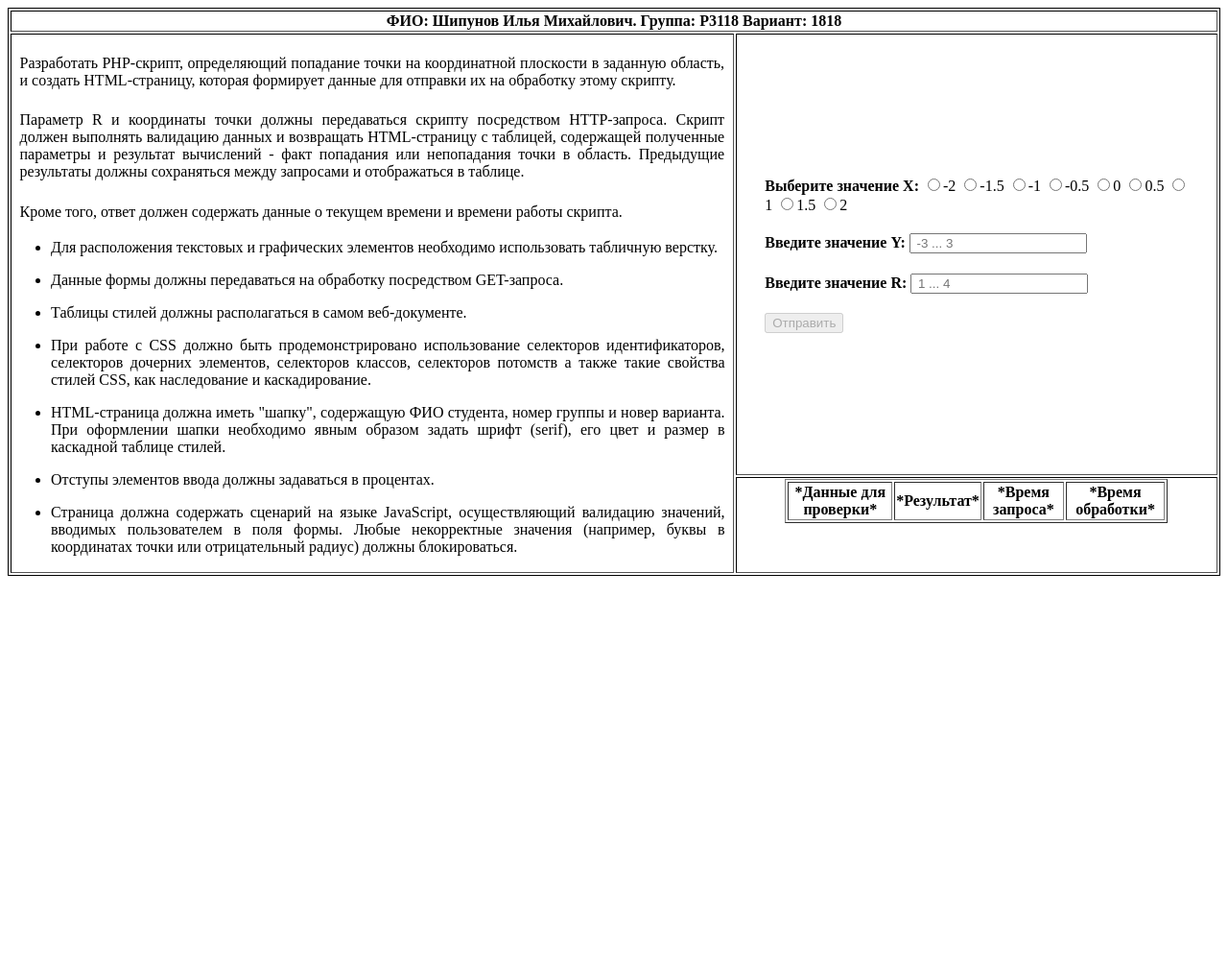
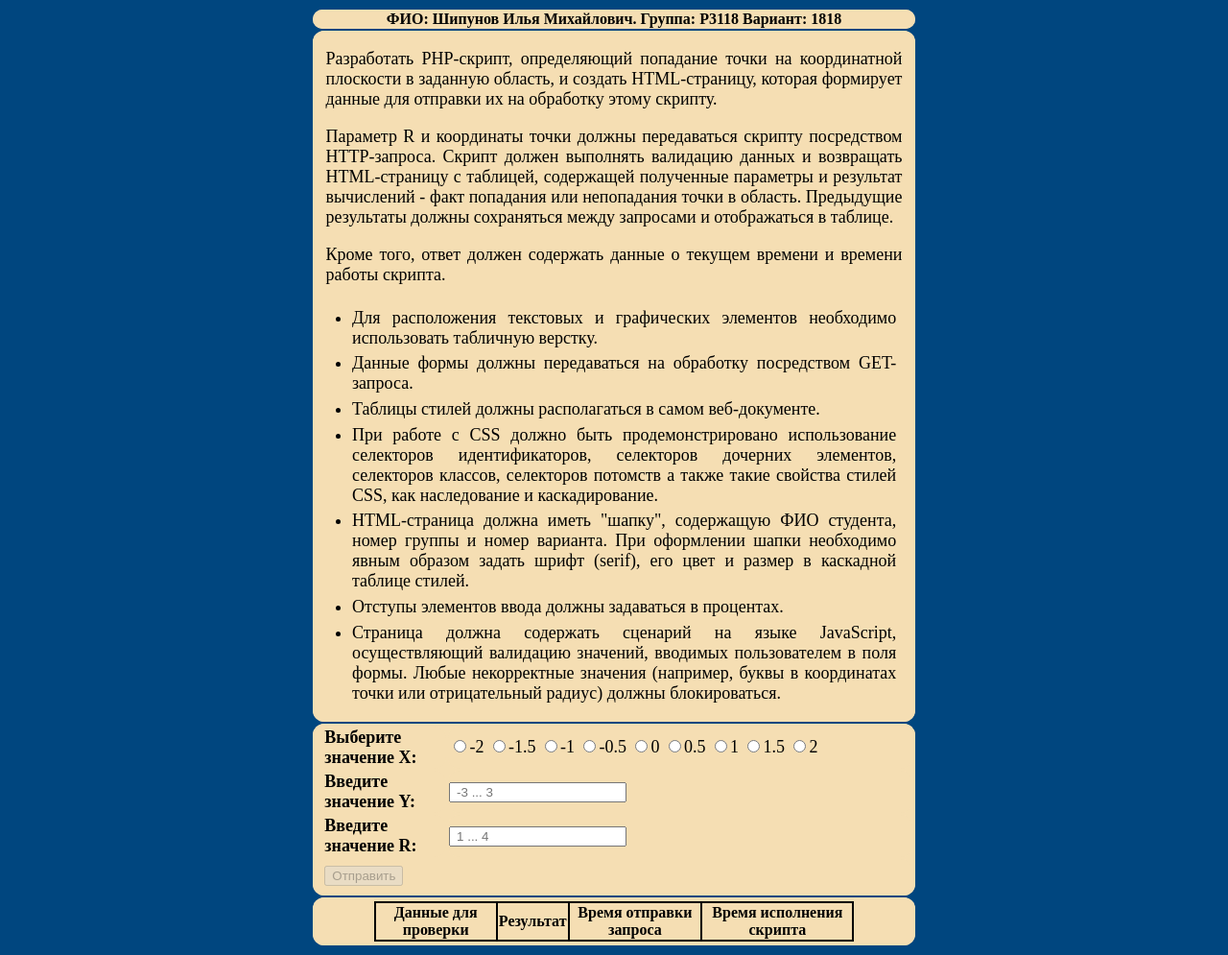
Before and after one commit to ShipIM/ITMO_3_SEMESTER, a PHP site: page / in a window 1280 px wide. Shown: the whole page at 96% size. Before the commit the page ends 600 px from the top, so only its background shows below. Run offline with PHP 8.4, Linux system fonts and the light colour scheme; lists and menus that the app fills with data are empty.

Commit message:
FirstLabUpdate

```diff
--- a/web/WebFirstLab/index.html
+++ b/web/WebFirstLab/index.html
@@ -1,45 +1,73 @@
 <!DOCTYPE html>
-<html>
+<html lang="rus">
 <head>
-    <meta charset='utf-8'>
+    <meta charset="UTF-8">
     <title>FirstLab</title>
     <script src="https://code.jquery.com/jquery-3.5.1.min.js"></script>
     <script src="js/check.js"></script>
     <script src="js/ajax.js"></script>
     <style>
-        p {
-            text-align: justify;
-            padding: 0.5% 1% 0.5% 1%;
+        body {
+            background-color: #00467F;
+            font-size: large;
         }
 
-        li > p {
-            padding: 0 1% 0 0%;
-        }
         table {
+            margin: auto;
             width: 100%;
-            height: auto;
         }
 
-        .layout {
-            border: 1px solid black
+        #frame {
+            width: 50%;
+            height: auto;
+            text-align: justify;
         }
 
-        .content_table_container {
-            vertical-align: top;
+        #header {
+            color: black;
+            font-size: medium;
+            font-family: serif;
+            text-align: center;
         }
 
-        .content_table {
-            width: 80%;
-            margin: auto;
+        .label {
+            padding-left: 1.5%;
         }
 
-        .input {
-            text-align: justify;
-            padding: 1% 2% 1% 2%;
+        .input tr {
+            height: 35px;
         }
 
-        .input > label {
+        .input td {
             padding-right: 1%;
+        }
+
+        td p {
+            padding-left: 2%;
+            padding-right: 2%;
+        }
+
+        ul {
+            padding-right: 3%;
+        }
+
+        li {
+            padding-top: 1%;
+        }
+
+        #content_table_container > table {
+            font-size: medium;
+            border-collapse: collapse;
+            border: 2px solid black;
+            width: 80%;
+            height: auto;
+            text-align: center;
+            margin-top: 0.5%;
+            margin-bottom: 0.5%;
+        }
+
+        #content_table_container > table td, #content_table_container > table th {
+            border: 2px solid black;
         }
 
         .error {
@@ -47,37 +75,44 @@
             font-size: medium;
             padding-left: 3%;
             padding-right: 3%;
-            text-align: justify;
             font-family: 'Times New Roman', Times, serif;
+        }
+
+        tr, td, th {
+            border-radius: 12px;
+            background-color: wheat;
         }
     </style>
 </head>
 <body>
-    <table class = "layout" border="1">
-        <col width = "60%">
-        <col width = "40%">
+    <table id="frame">
         <tr>
-            <th colspan="2">ФИО: Шипунов Илья Михайлович. Группа: P3118 Вариант: 1818</th>
+            <th id="header"><b>ФИО: Шипунов Илья Михайлович. Группа: P3118 Вариант: 1818</b></th>
         </tr>
         <tr>
-            <td rowspan = "2">
+            <td>
                 <p>Разработать PHP-скрипт, определяющий попадание точки на координатной плоскости в заданную область, и создать HTML-страницу, которая формирует данные для отправки их на обработку этому скрипту.</p>
                 <p>Параметр R и координаты точки должны передаваться скрипту посредством HTTP-запроса. Скрипт должен выполнять валидацию данных и возвращать HTML-страницу с таблицей, содержащей полученные параметры и результат вычислений - факт попадания или непопадания точки в область. Предыдущие результаты должны сохраняться между запросами и отображаться в таблице.</p>
                 <p>Кроме того, ответ должен содержать данные о текущем времени и времени работы скрипта.</p>
                 <ul>
-                    <li><p>Для расположения текстовых и графических элементов необходимо использовать табличную верстку.</p></li>
-                    <li><p>Данные формы должны передаваться на обработку посредством GET-запроса.</p></li>
-                    <li><p>Таблицы стилей должны располагаться в самом веб-документе.</p></li>
-                    <li><p>При работе с CSS должно быть продемонстрировано использование селекторов идентификаторов, селекторов дочерних элементов, селекторов классов, селекторов потомств а также такие свойства стилей CSS, как наследование и каскадирование.</p></li>
-                    <li><p>HTML-страница должна иметь "шапку", содержащую ФИО студента, номер группы и новер варианта. При оформлении шапки необходимо явным образом задать шрифт (serif), его цвет и размер в каскадной таблице стилей.</p></li>
-                    <li><p>Отступы элементов ввода должны задаваться в процентах.</p></li>
-                    <li><p>Страница должна содержать сценарий на языке JavaScript, осуществляющий валидацию значений, вводимых пользователем в поля формы. Любые некорректные значения (например, буквы в координатах точки или отрицательный радиус) должны блокироваться.</p></li>
+                    <li><span>Для расположения текстовых и графических элементов необходимо использовать табличную верстку.</span></li>
+                    <li><span>Данные формы должны передаваться на обработку посредством GET-запроса.</span></li>
+                    <li><span>Таблицы стилей должны располагаться в самом веб-документе.</span></li>
+                    <li><span>При работе с CSS должно быть продемонстрировано использование селекторов идентификаторов, селекторов дочерних элементов, селекторов классов, селекторов потомств а также такие свойства стилей CSS, как наследование и каскадирование.</span></li>
+                    <li><span>HTML-страница должна иметь "шапку", содержащую ФИО студента, номер группы и номер варианта. При оформлении шапки необходимо явным образом задать шрифт (serif), его цвет и размер в каскадной таблице стилей.</span></li>
+                    <li><span>Отступы элементов ввода должны задаваться в процентах.</span></li>
+                    <li><span>Страница должна содержать сценарий на языке JavaScript, осуществляющий валидацию значений, вводимых пользователем в поля формы. Любые некорректные значения (например, буквы в координатах точки или отрицательный радиус) должны блокироваться.</span></li>
                 </ul>
             </td>
-            <td class="input">
+        </tr>
+        <tr>
             <form>
-                    <p>
-                        <label for="first_in_a_row"><b>Выберите значение X:</b></label>
+                <td>
+                    <table class="input">
+                        <col width="22%">
+                        <tr>
+                            <td class="label"><label for="first_in_a_row"><b>Выберите значение X:</b></label></td>
+                            <td>
                                 <input type="radio" name = "x" value="-2" id="first_in_a_row">-2</input>
                                 <input type="radio" name = "x" value="-1.5">-1.5</input>
                                 <input type="radio" name = "x" value="-1">-1</input>
@@ -87,29 +122,31 @@
                                 <input type="radio" name = "x" value="1">1</input>
                                 <input type="radio" name = "x" value="1.5">1.5</input>
                                 <input type="radio" name = "x" value="2">2</input>
-                    </p>
-                    <p>
-                        <label for="y_input"><b>Введите значение Y:</b></label>
-                        <input type="text" name="y" placeholder=" -3 ... 3" id="y_input">
-                    </p>
-                    <p>
-                        <label for="r_input"><b>Введите значение R:</b></label>
-                        <input type="text" name="r" placeholder=" 1 ... 4" id="r_input">
-                    </p>
-                    <p>
-                        <input type="button" disabled value="Отправить">
-                    </p>
-                </form>
                             </td>
                         </tr>
                         <tr>
-            <td class = "content_table_container">
-                <table border = "1" class = "content_table">
+                            <td class="label"><label for="y_input"><b>Введите значение Y:</b></label></td>
+                            <td><input type="text" name="y" placeholder=" -3 ... 3" id="y_input"></td>
+                        </tr>
                         <tr>
-                        <th>*Данные для проверки*</th>
-                        <th>*Результат*</th>
-                        <th>*Время запроса*</th>
-                        <th>*Время обработки*</th>
+                            <td class="label"><label for="r_input"><b>Введите значение R:</b></label></td>
+                            <td><input type="text" name="r" placeholder=" 1 ... 4" id="r_input"></td>
+                        </tr>
+                        <tr>
+                            <td class="label" colspan="2"><input type="button" disabled value="Отправить"></td>
+                        </tr>
+                    </table>
+                </td>
+            </form>
+        </tr>
+        <tr>
+            <td id="content_table_container">
+                <table>
+                    <tr>
+                        <th>Данные для проверки</th>
+                        <th>Результат</th>
+                        <th>Время отправки запроса</th>
+                        <th>Время исполнения скрипта</th>
                     </tr>
                 </table>
             </td>
--- a/web/WebFirstLab/js/ajax.js
+++ b/web/WebFirstLab/js/ajax.js
@@ -1,16 +1,16 @@
 $(() => {
-    $('td.input form').on('submit', (element) => {
+    $('form').on('submit', (element) => {
         let date = new Date().toLocaleString('en-GB', {timezone: 'UTC'});
 
         $.ajax({
             url: './php/table.php',
             method: 'get',
             dataType: 'html',
-            data: $('td.input form').serialize() + "&time=" + date,
+            data: $('form').serialize() + "&time=" + date,
             success: (html) => {
-                $('.content_table').remove();
+                $('#content_table_container > table').remove();
 
-                $('td.content_table_container').append(html);
+                $('#content_table_container').append(html);
             }
         })
 
@@ -18,7 +18,7 @@ $(() => {
     });
 
     $(':button').on('click', () => {
-        $('td.input form').submit();
+        $('form').submit();
 
         $(':text').val('');
         $(':radio').prop('checked', false);
```
Also changed, not shown: web/WebFirstLab/js/check.js (+32 -34 lines), web/WebFirstLab/oneColumn.html (deleted, +0 -119 lines), web/WebFirstLab/php/table.php (+5 -5 lines). Lines whose indentation alone changed are shown as unchanged.
